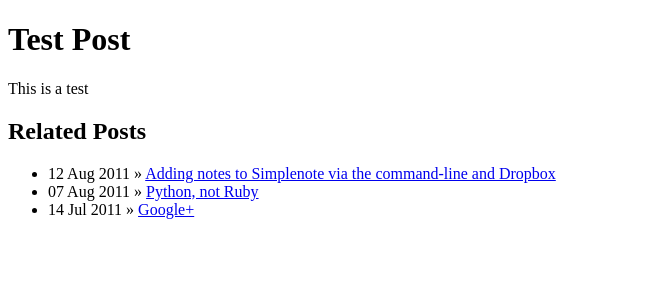
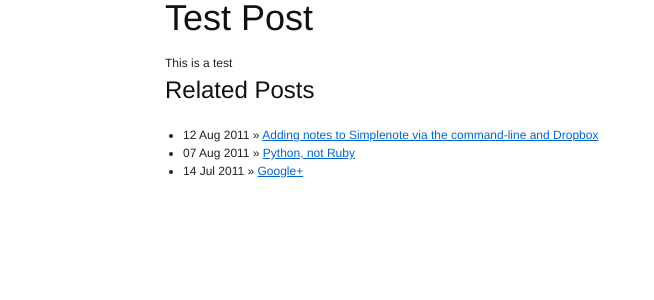
Before and after one commit to davidbeckingsale/davidbeckingsale.github.io, a Jekyll site: the page built from _posts/2010-07-12-test-post.html, in a window 1280 px wide. Shown: the top 300 px of the page, without its empty margins (0-654 px from the left). Built offline with Jekyll 4.4.1, drawn with Linux system fonts in a browser that asks for light colours; nearby versions of some CDN libraries.

Commit message:
UPDATED CSS LINKS

```diff
--- a/_layouts/default.html
+++ b/_layouts/default.html
@@ -9,8 +9,8 @@
     <meta name="author" content="">
 
     <link rel="stylesheet" href="css/custom.css" />
-    <link href="css/blueprint/screen.css" media="screen" rel="stylesheet" type="text/css" />
-    <link href="css/blueprint/print.css" media="print" rel="stylesheet" type="text/css" />
+    <link href="http://davidbeckingsale.github.com/css/blueprint/screen.css" media="screen" rel="stylesheet" type="text/css" />
+    <link href="http://davidbeckingsale.github.com/css/blueprint/print.css" media="print" rel="stylesheet" type="text/css" />
     <!--[if lt IE 8]><link href="/css/blueprint/ie.css?" media="screen" rel="stylesheet" type="text/css" /><![endif]-->
     <!-- All JavaScript at the bottom, except for Modernizr / Respond.
     Modernizr enables HTML5 elements & feature detects; Respond is a polyfill for min/max-width CSS3 Media Queries
```
